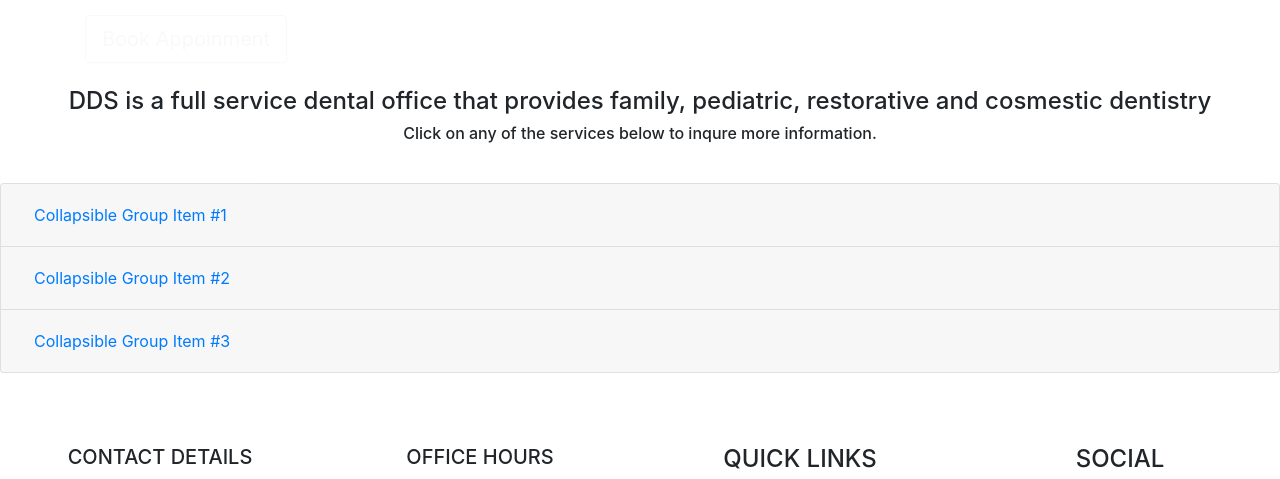
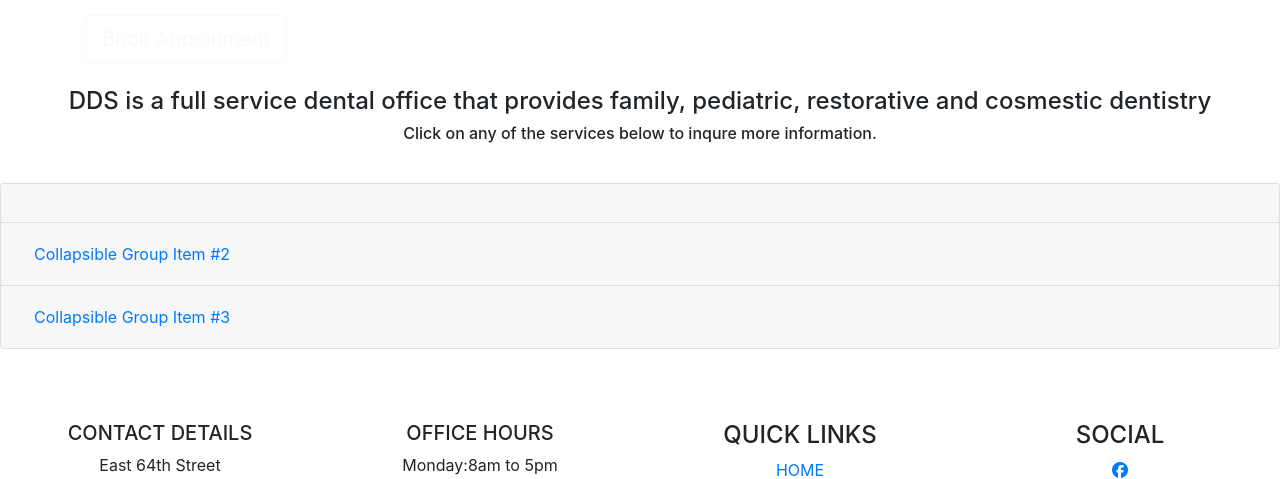
Before and after one commit to Akintola97/django_bootstrap, a Django app: page /services.html in a window 1280 px wide. Shown: the part 437-916 px from the top of the page. Run offline with Django 3.2, Linux system fonts and the light colour scheme; some libraries are stand-ins or nearby versions.

Commit message:
Update services.html

```diff
--- a/django_bootstrap/base/templates/base/services.html
+++ b/django_bootstrap/base/templates/base/services.html
@@ -37,7 +37,7 @@
            <div class="card-header" id="headingOne">
              <h2 class="mb-0">
                <button class="btn btn-link btn-block text-left" type="button" data-toggle="collapse" data-target="#collapseOne" aria-expanded="true" aria-controls="collapseOne">
-                 Collapsible Group Item #1
+
                </button>
              </h2>
            </div>
```
